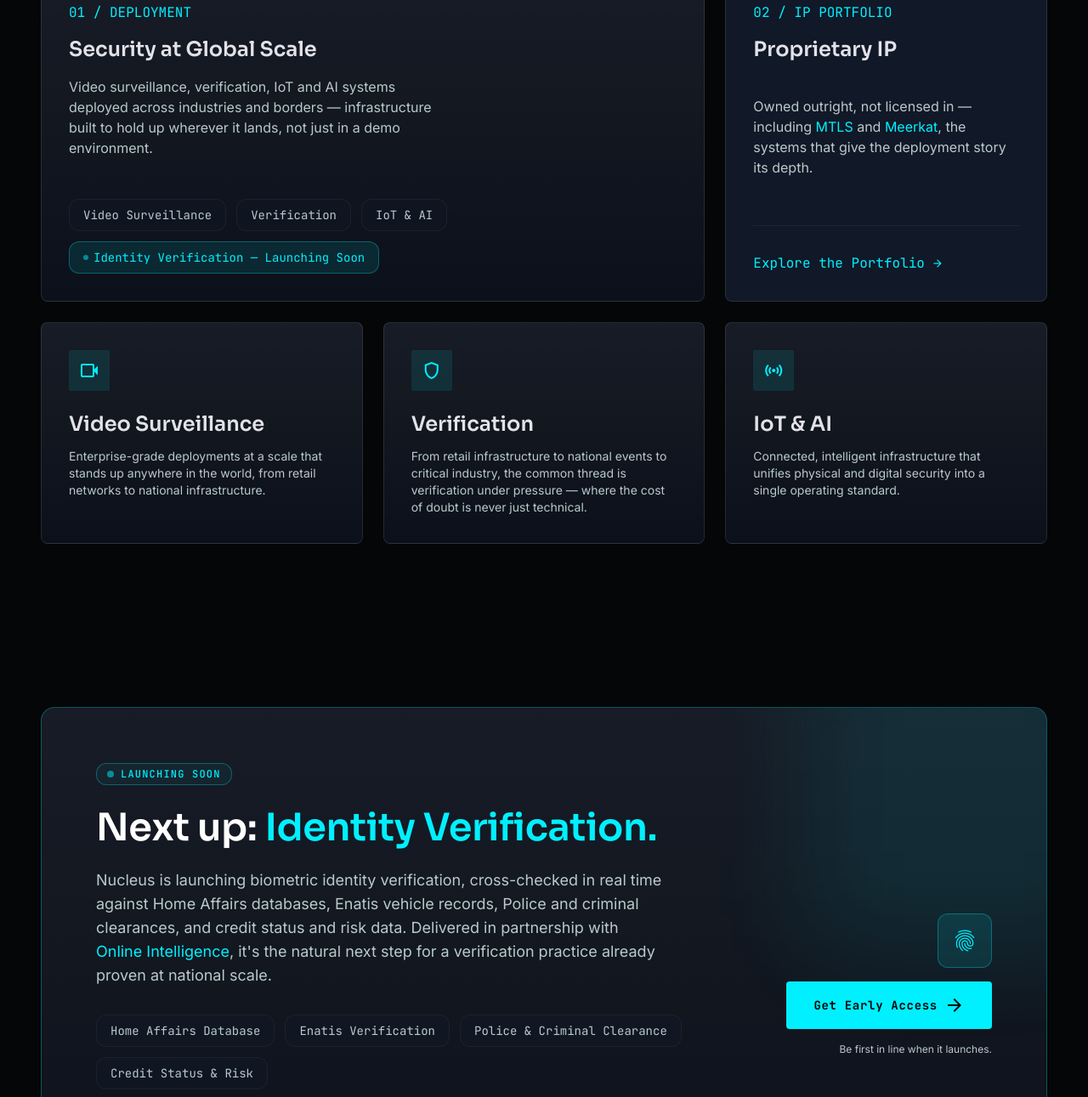
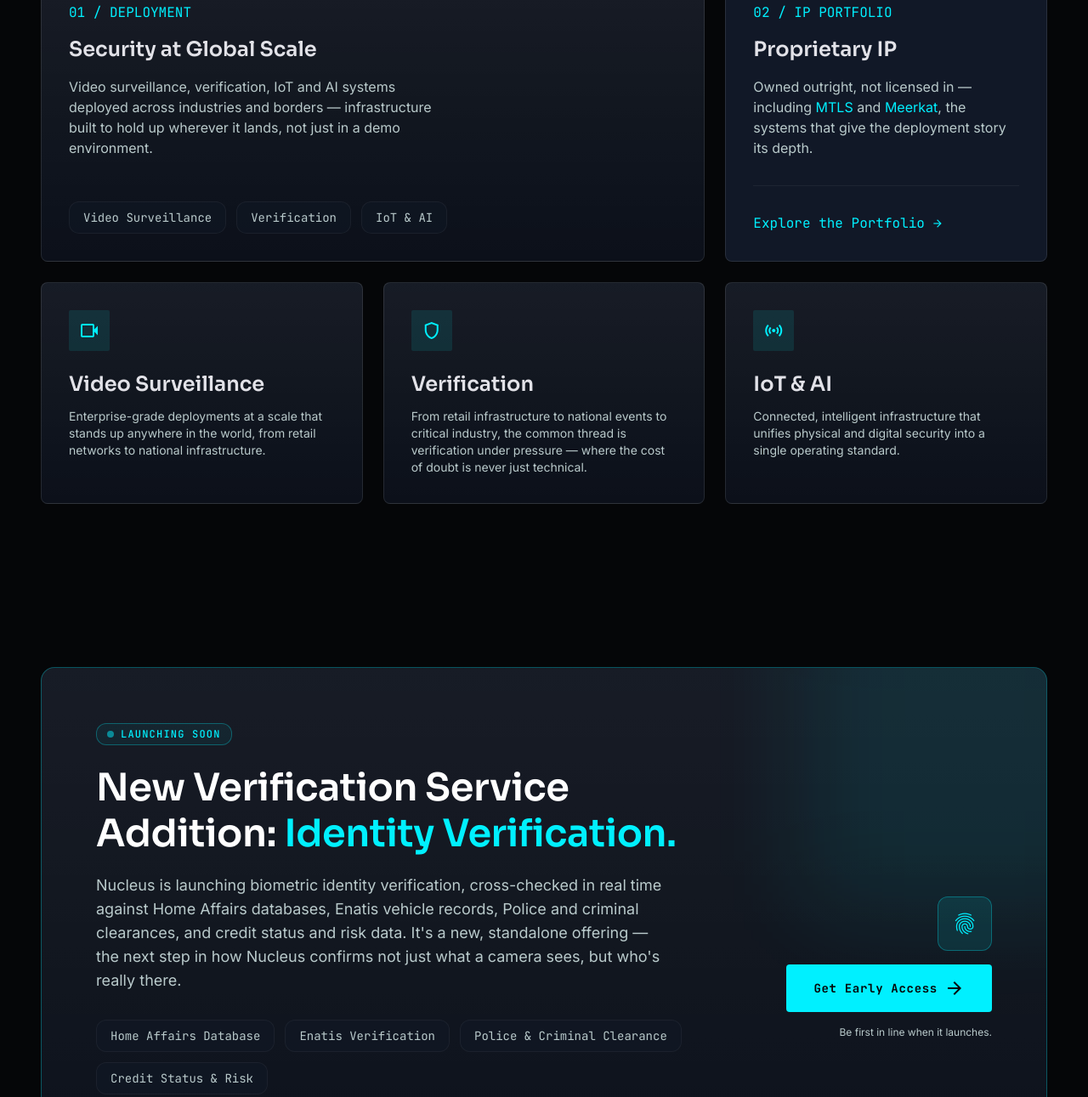
Before and after one commit to lilmonstera/Portfolio, a plain HTML site: page Nucleus.io/index.html in a window 1280 px wide. Shown: the part 1252-2543 px from the top of the page at 85% size. Drawn offline with nearby package versions, Linux system fonts and the light colour scheme.

Commit message:
Update Identity Verification sections across multiple pages: enhance descriptions and adjust layout for improved clarity and consistency.

```diff
--- a/Nucleus.io/index.html
+++ b/Nucleus.io/index.html
@@ -126,10 +126,6 @@
               <span class="bg-surface-navy/50 border border-white/5 px-4 py-2 rounded-full text-xs md:text-sm font-label-md text-on-surface-variant">Video Surveillance</span>
               <span class="bg-surface-navy/50 border border-white/5 px-4 py-2 rounded-full text-xs md:text-sm font-label-md text-on-surface-variant">Verification</span>
               <span class="bg-surface-navy/50 border border-white/5 px-4 py-2 rounded-full text-xs md:text-sm font-label-md text-on-surface-variant">IoT &amp; AI</span>
-              <span class="bg-electric-cyan/10 border border-electric-cyan/30 px-4 py-2 rounded-full text-xs md:text-sm font-label-md text-electric-cyan flex items-center gap-1.5">
-                <span class="flex h-1.5 w-1.5 rounded-full bg-electric-cyan animate-pulse"></span>
-                Identity Verification — Launching Soon
-              </span>
             </div>
           </div>
         </div>
@@ -182,8 +178,8 @@
               <span class="flex h-2 w-2 rounded-full bg-electric-cyan animate-pulse"></span>
               <span class="font-label-sm text-label-sm uppercase tracking-widest text-electric-cyan">Launching Soon</span>
             </div>
-            <h2 class="section-headline font-semibold mb-4 md:mb-5 text-white">Next up: <span class="text-electric-cyan">Identity Verification.</span></h2>
-            <p class="text-base md:text-body-lg text-on-surface-variant max-w-2xl mb-6 md:mb-8">Nucleus is launching biometric identity verification, cross-checked in real time against Home Affairs databases, Enatis vehicle records, Police and criminal clearances, and credit status and risk data. Delivered in partnership with <a href="https://onlineintelligence.co.za" target="_blank" rel="noopener noreferrer" class="text-electric-cyan hover:underline">Online Intelligence</a>, it's the natural next step for a verification practice already proven at national scale.</p>
+            <h2 class="section-headline font-semibold mb-4 md:mb-5 text-white">New Verification Service Addition: <span class="text-electric-cyan">Identity Verification.</span></h2>
+            <p class="text-base md:text-body-lg text-on-surface-variant max-w-2xl mb-6 md:mb-8">Nucleus is launching biometric identity verification, cross-checked in real time against Home Affairs databases, Enatis vehicle records, Police and criminal clearances, and credit status and risk data. It's a new, standalone offering — the next step in how Nucleus confirms not just what a camera sees, but who's really there.</p>
             <div class="flex flex-wrap gap-3 mb-6">
               <span class="bg-surface-navy/50 border border-white/5 px-4 py-2 rounded-full text-xs md:text-sm font-label-md text-on-surface-variant">Home Affairs Database</span>
               <span class="bg-surface-navy/50 border border-white/5 px-4 py-2 rounded-full text-xs md:text-sm font-label-md text-on-surface-variant">Enatis Verification</span>
@@ -336,7 +332,7 @@
       <div>
         <h2 class="font-label-md text-electric-cyan mb-4 md:mb-6">Contact</h2>
         <ul class="space-y-3 md:space-y-4 font-body-md text-body-md text-on-surface-variant text-sm">
-          <li class="flex flex-col gap-1 min-w-0">
+          <li class="flex items-start gap-2 min-w-0">
             <span class="material-symbols-outlined text-electric-cyan text-base" aria-hidden="true">mail</span>
             <a class="hover:text-electric-cyan transition-colors break-all" href="mailto:jayson@nucleustech.online?subject=You%20got%20mail%20from%20your%20website!">jayson@nucleustech.online</a>
           </li>
```
Also changed, not shown: Nucleus.io/about.html (+2 -2 lines), Nucleus.io/contact.html (+1 -1 lines), Nucleus.io/investments-ip.html (+3 -3 lines), Nucleus.io/legal.html (+1 -1 lines), Nucleus.io/proof.html (+1 -1 lines).
